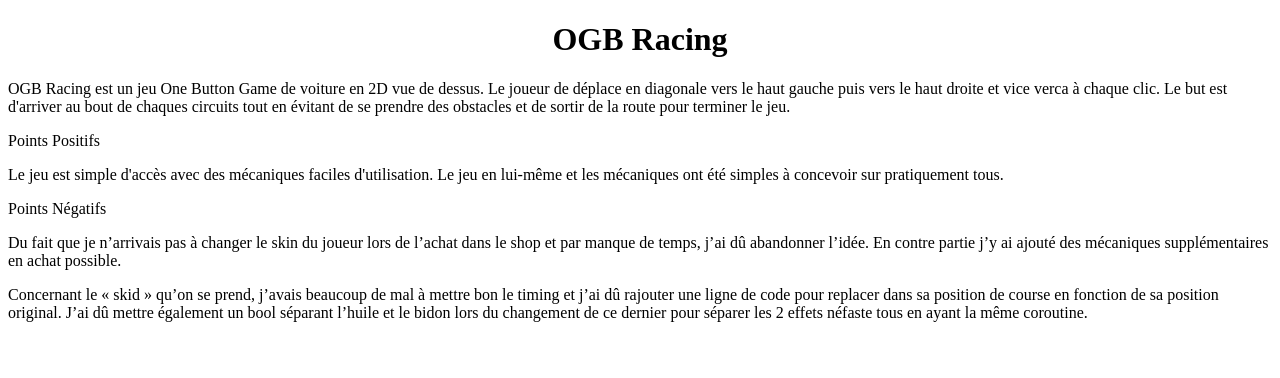
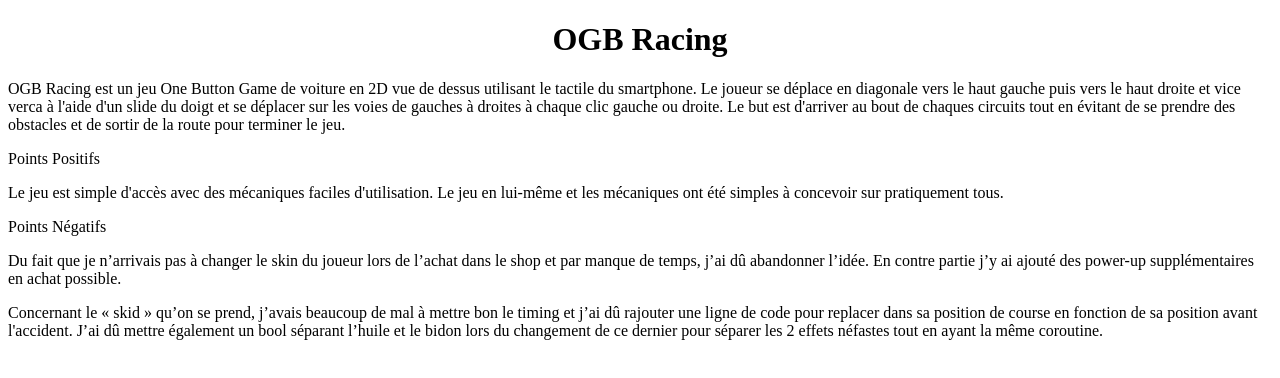
Before and after one commit to gael-sae/Gael.github.io, a plain HTML site: page index.html in a window 1280 px wide. Drawn offline with Linux system fonts and the light colour scheme.

Commit message:
Update index.html

```diff
--- a/index.html
+++ b/index.html
@@ -2,11 +2,11 @@
 <html>
 <body>
 <h1><center>OGB Racing</center></h1>
-<p>OGB Racing est un jeu One Button Game de voiture en 2D vue de dessus. Le joueur de déplace en diagonale vers le haut gauche puis vers le haut droite et vice verca à chaque clic. Le but est d'arriver au bout de chaques circuits tout en évitant de se prendre des obstacles et de sortir de la route pour terminer le jeu.</p>
-<h0><p>Points Positifs</p></h0>
+<p>OGB Racing est un jeu One Button Game de voiture en 2D vue de dessus utilisant le tactile du smartphone. Le joueur se déplace en diagonale vers le haut gauche puis vers le haut droite et vice verca à l'aide d'un slide du doigt et se déplacer sur les voies de gauches à droites à chaque clic gauche ou droite. Le but est d'arriver au bout de chaques circuits tout en évitant de se prendre des obstacles et de sortir de la route pour terminer le jeu.</p>
+<p>Points Positifs</p>
 <p>Le jeu est simple d'accès avec des mécaniques faciles d'utilisation. Le jeu en lui-même et les mécaniques ont été simples à concevoir sur pratiquement tous.</p>
-<h0><p>Points Négatifs</p><h0>
-<p>Du fait que je n’arrivais pas à changer le skin du joueur lors de l’achat dans le shop et par manque de temps, j’ai dû abandonner l’idée. En contre partie j’y ai ajouté des mécaniques supplémentaires en achat possible.</p>
-<p>Concernant le « skid » qu’on se prend, j’avais beaucoup de mal à mettre bon le timing et j’ai dû rajouter une ligne de code pour replacer dans sa position de course en fonction de sa position original. J’ai dû mettre également un bool séparant l’huile et le bidon lors du changement de ce dernier pour séparer les 2 effets néfaste tous en ayant la même coroutine.</p>
+<p>Points Négatifs</p>
+<p>Du fait que je n’arrivais pas à changer le skin du joueur lors de l’achat dans le shop et par manque de temps, j’ai dû abandonner l’idée. En contre partie j’y ai ajouté des power-up supplémentaires en achat possible.</p>
+<p>Concernant le « skid » qu’on se prend, j’avais beaucoup de mal à mettre bon le timing et j’ai dû rajouter une ligne de code pour replacer dans sa position de course en fonction de sa position avant l'accident. J’ai dû mettre également un bool séparant l’huile et le bidon lors du changement de ce dernier pour séparer les 2 effets néfastes tout en ayant la même coroutine.</p>
 </body>
 </html>
```
